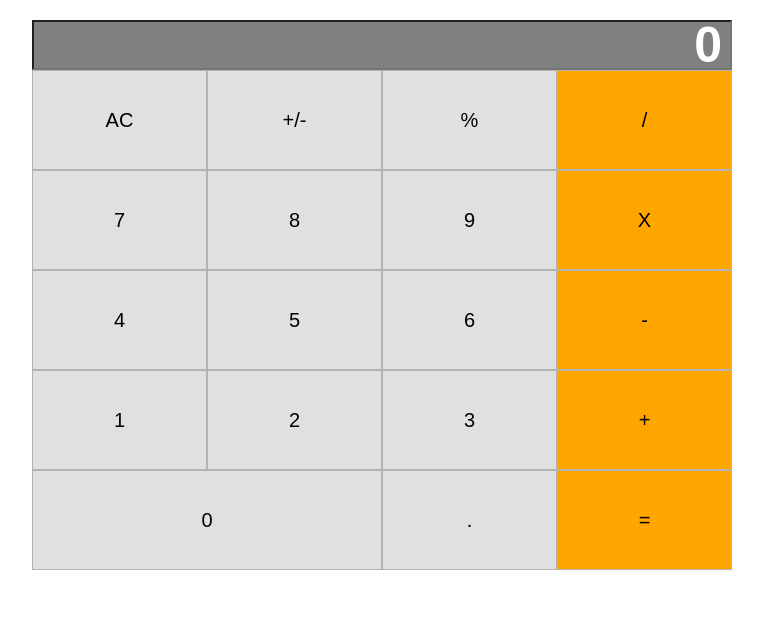
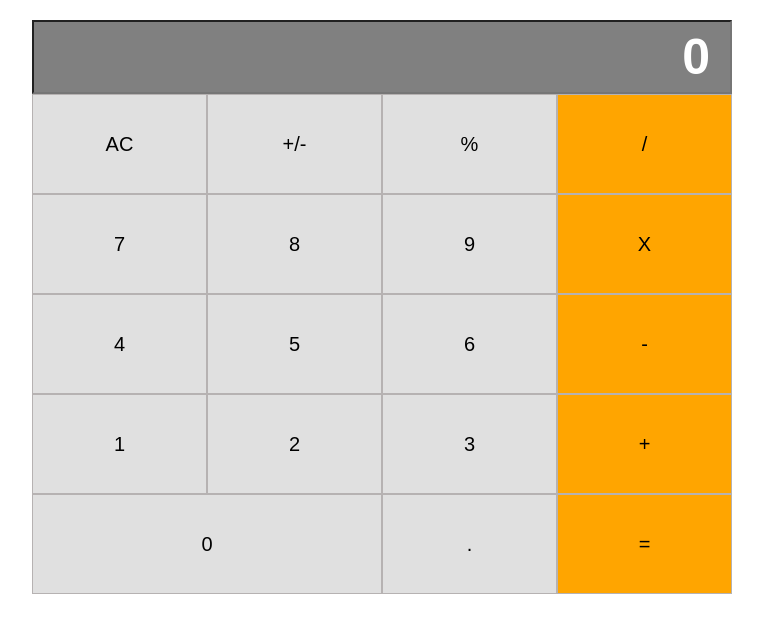
Before and after one commit to rOluochKe/r-calculator, a React (Create React App) app: page / in a window 1280 px wide. Shown: the top 632 px of the page, without its empty margins (258-1021 px from the left). Built offline with nearby package versions, Linux system fonts and the light colour scheme.

Commit message:
styling the calculator app

```diff
--- a/src/components/Button.js
+++ b/src/components/Button.js
@@ -1,5 +1,4 @@
 /* eslint-disable react/require-default-props */
-
 import React from 'react';
 import PropTypes from 'prop-types';
 
@@ -10,6 +9,7 @@ const Button = ({
     width: size ? '50%' : '25%',
     backgroundColor: color,
   };
+
   return (
     <button type="button" className={btn} style={style}>
       {name}
--- a/src/components/Display.js
+++ b/src/components/Display.js
@@ -1,3 +1,4 @@
+/* eslint-disable react/prop-types */
 import React from 'react';
 import PropTypes from 'prop-types';
 
--- a/src/styles/index.css
+++ b/src/styles/index.css
@@ -43,7 +43,7 @@ code {
   font-size: 50px;
   font-weight: bold;
   height: 30px;
-  padding: 8px;
+  padding: 20px;
 }
 
 .btn-group {
```
